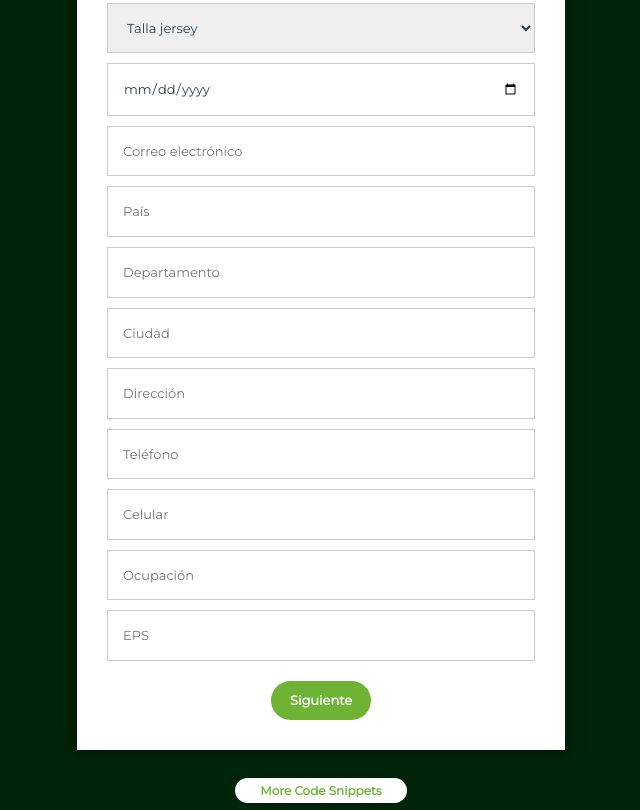
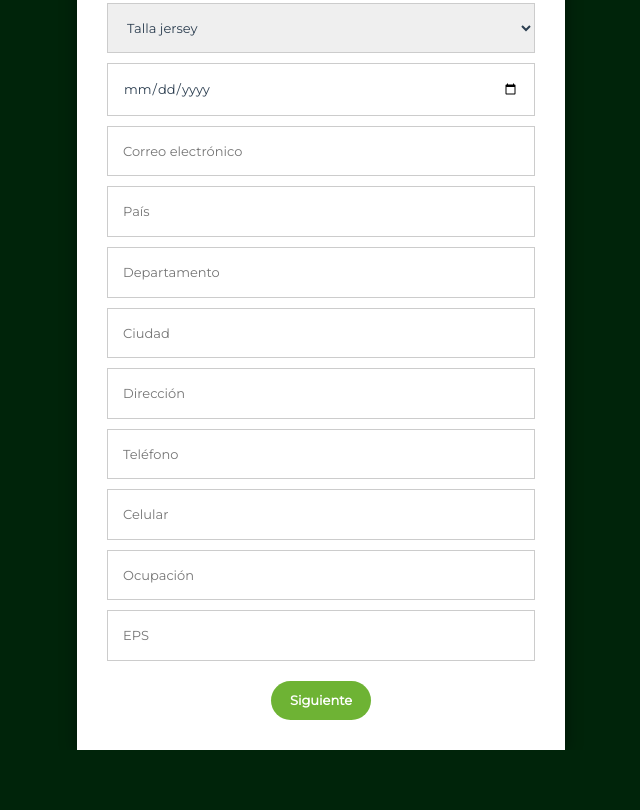
Before and after one commit to jovenesanibal/landing, a plain HTML site: page index.html in a window 1280 px wide. Shown: the part 925-1735 px from the top of the page, without its empty margins (319-959 px from the left). After the commit the page ends 1675 px from the top, so only its background shows below. Drawn offline with nearby package versions, Linux system fonts and the light colour scheme.

Commit message:
Update index.html
commit 2

```diff
--- a/index.html
+++ b/index.html
@@ -120,11 +120,7 @@ Con mi inscripción a La Rodada de Abriaquí manifiesto en mi nombre o como repr
                <!-- <input type="button" name="submit" class="submit action-button" value="Registrar"/>-->
             </fieldset>
         </form>
-        <!-- link to designify.me code snippets -->
-        <div class="dme_link">
-            <p><a href="http://designify.me/code-snippets-js/" target="_blank">More Code Snippets</a></p>
-        </div>
-        <!-- /.link to designify.me code snippets -->
+
     </div>
 </div>
 <!-- /.MultiStep Form -->
```
